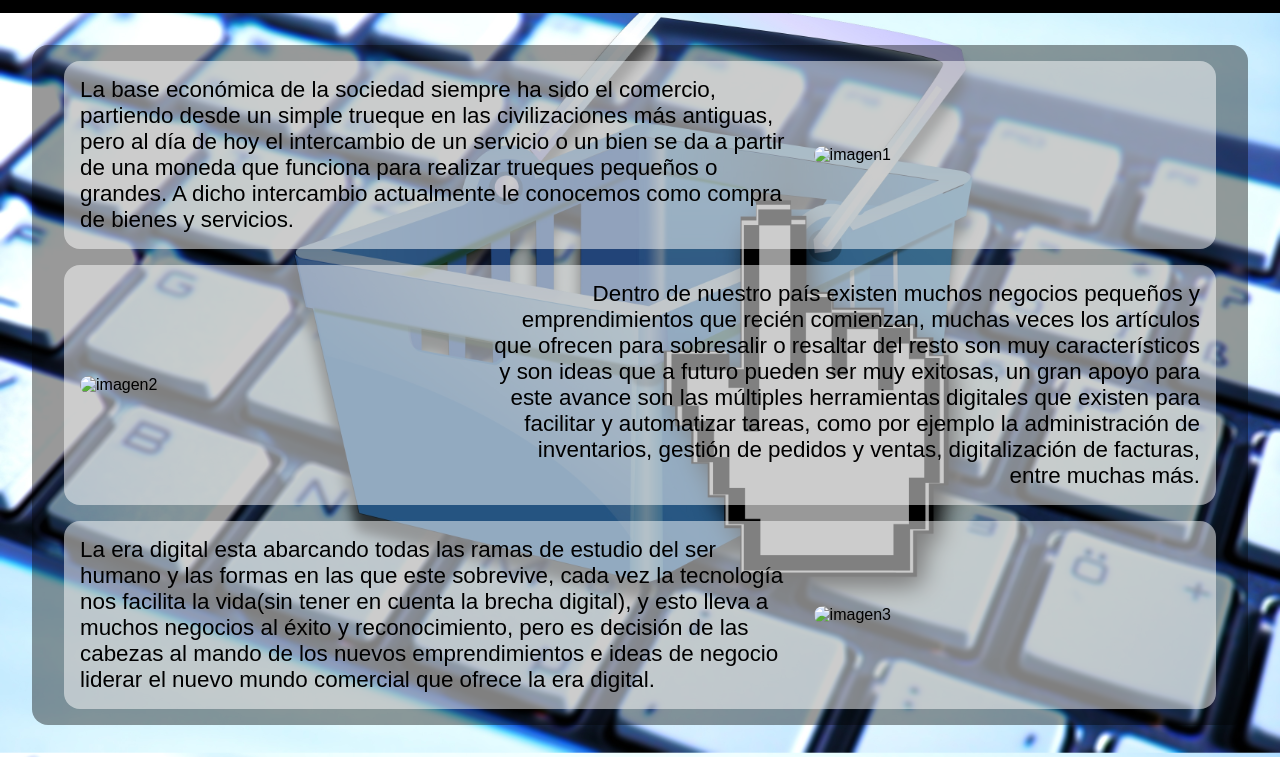
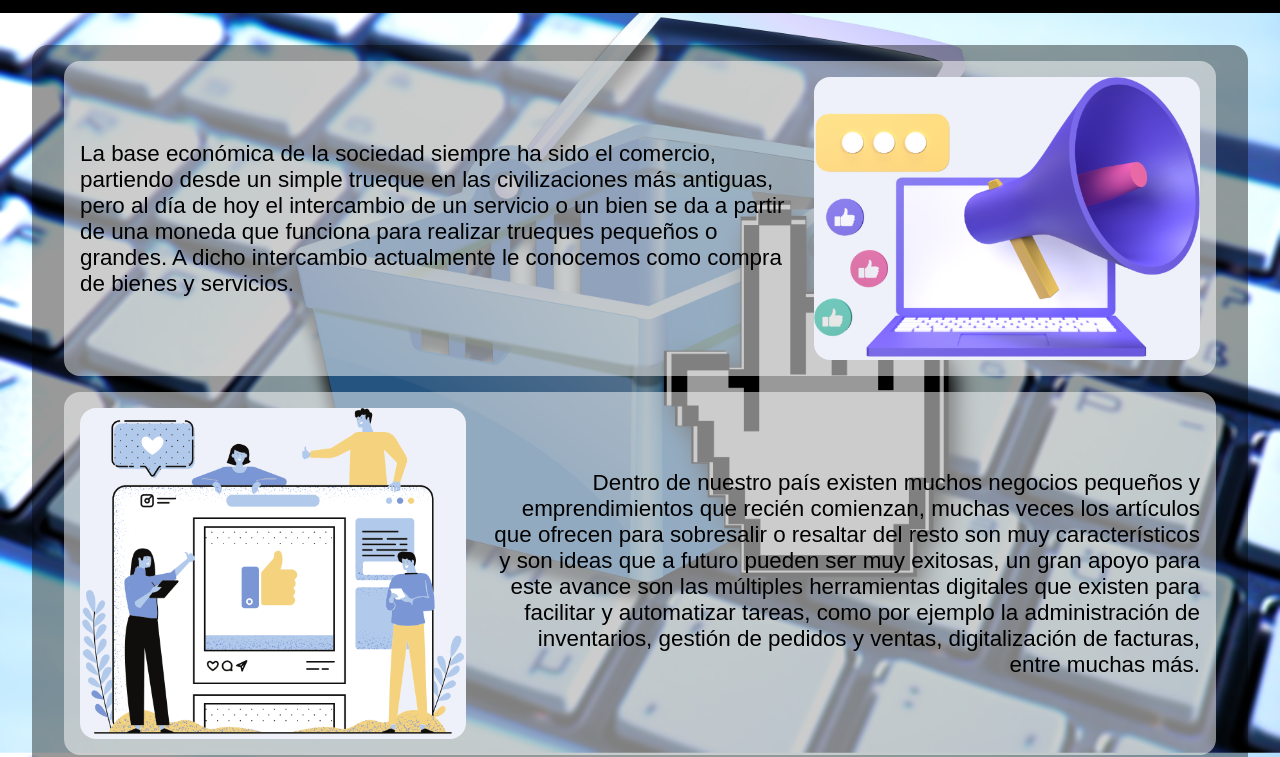
Before and after one commit to yepoxtrop/PROYECTOS_UNI, a plain HTML site: page index.html in a window 1280 px wide. Shown: the part 74-831 px from the top of the page. Drawn offline with Linux system fonts and the light colour scheme; files whose address does not match are found by name; a web font is replaced by a local one.

Commit message:
Update index.html

```diff
--- a/index.html
+++ b/index.html
@@ -3,7 +3,7 @@
 <head>
     <meta charset="UTF-8">
     <meta name="viewport" content="width=device-width, initial-scale=1.0">
-    <link rel="shortcut icon" href="./img/shop.svg" type="image/x-icon">
+    <link rel="shortcut icon" href="shop.svg" type="image/x-icon">
     <link rel="stylesheet" href="style.css">
     <link rel="preconnect" href="https://fonts.googleapis.com">
 <link rel="preconnect" href="https://fonts.gstatic.com" crossorigin>
@@ -22,13 +22,13 @@
                     <span class="texto-span">La base económica de la sociedad siempre ha sido el comercio, partiendo desde un simple trueque en las civilizaciones más antiguas, pero al día de hoy el intercambio de un servicio o un bien se da a partir de una moneda que funciona para realizar trueques pequeños o grandes. A dicho intercambio actualmente le conocemos como compra de bienes y servicios.</span>
                 </div>
                 <div class="imagen-r">
-                    <img src="./img/1.png" alt="imagen1" class="imagenes">
+                    <img src="1.png" alt="imagen1" class="imagenes">
                 </div>
             </div>
 
             <div class="contenedor" id="cont2">
                 <div class="imagen-l">
-                    <img src="./img/2.png" alt="imagen2" class="imagenes">
+                    <img src="2.png" alt="imagen2" class="imagenes">
                 </div>
 
                 <div class="texto" id="txt2">
@@ -41,14 +41,14 @@
                     <span class="texto-span">La era digital esta abarcando todas las ramas de estudio del ser humano y las formas en las que este sobrevive, cada vez la tecnología nos facilita la vida(sin tener en cuenta la brecha digital), y esto lleva a muchos negocios al éxito y reconocimiento, pero es decisión de las cabezas al mando de los nuevos emprendimientos e ideas de negocio liderar el nuevo mundo comercial que ofrece la era digital.</span>
                 </div>
                 <div class="imagen-r">
-                    <img src="./img/3.png" alt="imagen3" class="imagenes">
+                    <img src="3.png" alt="imagen3" class="imagenes">
                 </div>
             </div>
 
             <div class="contenedor" id="cont4">
                 <div class="video">
                     <video controls>
-                        <source src="./vid/video.mp4" type="">
+                        <source src="video.mp4" type="">
                     </video>
                 </div>
             </div>
```
